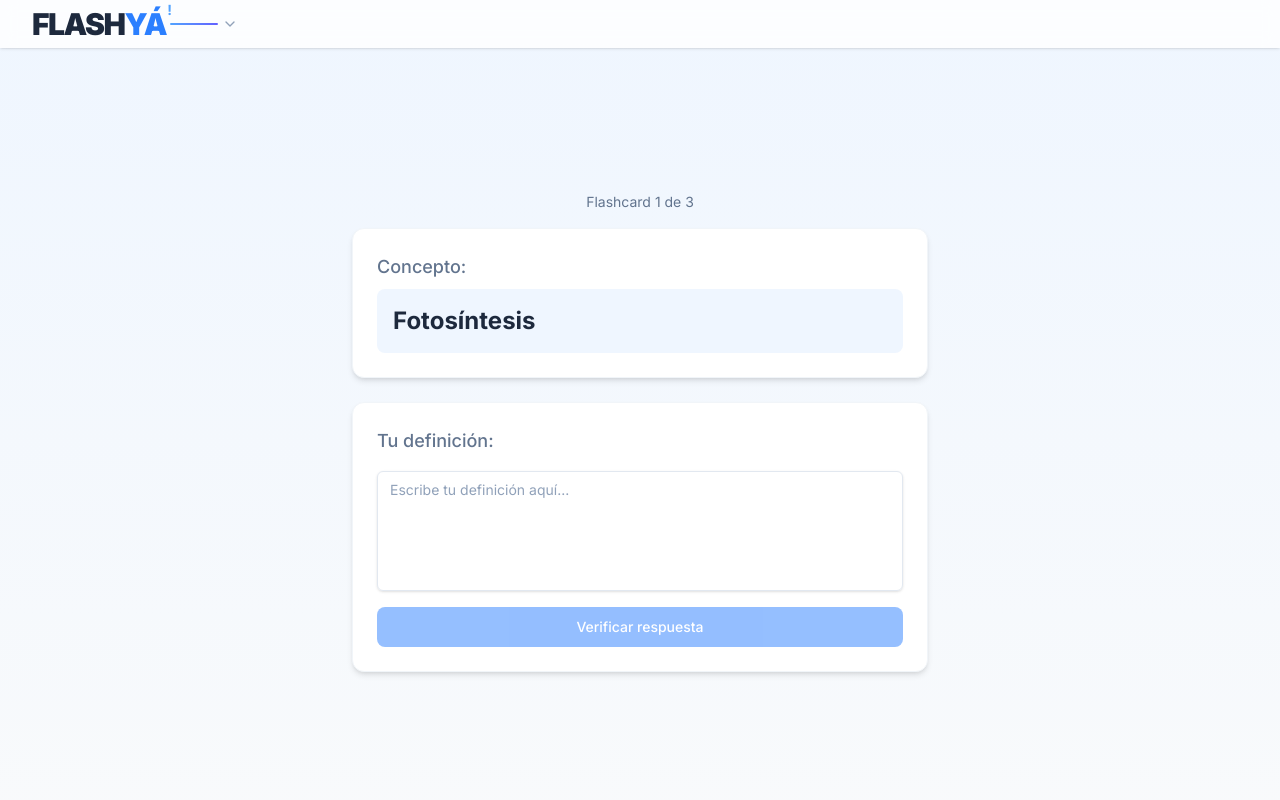
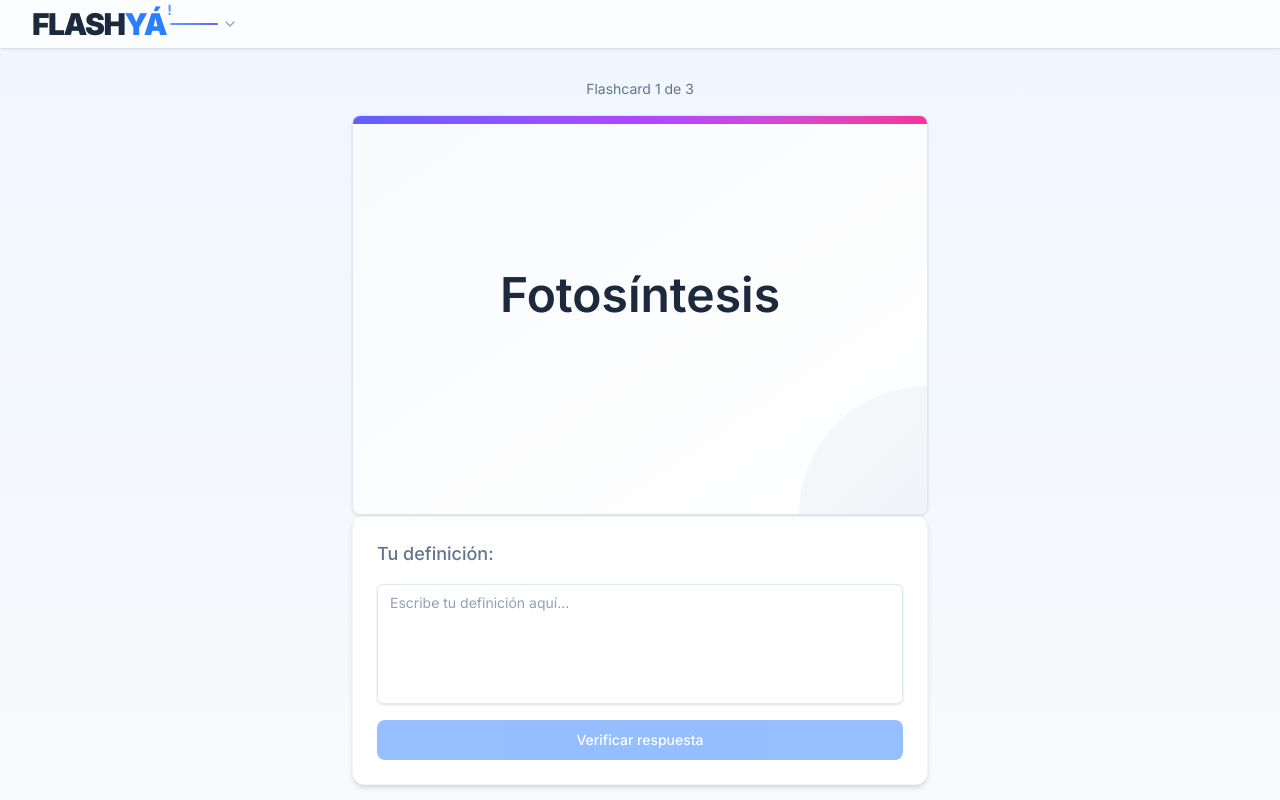
Before and after one commit to leoWeitz/flashYa, a Next.js app in the folder web/: page /practice in a window 1280 px wide. Built offline with nearby package versions, Linux system fonts and the light colour scheme.

Commit message:
add card component to practice page

```diff
--- a/web/src/app/practice/page.tsx
+++ b/web/src/app/practice/page.tsx
@@ -8,6 +8,7 @@ import { Textarea } from "@/components/ui/textarea"
 import { NavBar } from "@/components/nav-bar"
 import { CheckCircle, XCircle, ArrowRight } from "lucide-react"
 import Link from "next/link"
+import { NameCard } from "@/components/ui/nameCard"
 
 // Mock data - in a real app this would come from your database
 const mockFlashcards = [
@@ -208,12 +209,7 @@ export default function PracticePage() {
 
         <div className="w-full max-w-xl">
           {/* Concept Card */}
-          <div className="mb-6 rounded-xl bg-white p-6 shadow-md border border-slate-100">
-            <h2 className="mb-2 text-lg font-medium text-slate-500">Concepto:</h2>
-            <div className="rounded-lg bg-blue-50 p-4">
-              <h3 className="text-2xl font-bold text-slate-800">{currentCard.concept}</h3>
-            </div>
-          </div>
+          <NameCard concept={currentCard.concept} />
 
           {/* Answer Section */}
           <div className="rounded-xl bg-white p-6 shadow-md border border-slate-100">
--- a/web/src/app/test/page.tsx
+++ b/web/src/app/test/page.tsx
@@ -1,7 +1,7 @@
-import { ConceptCard } from "@/components/ui/nameCard";
+import { NameCard } from "@/components/ui/nameCard";
 
 export default function TestPage() {
     return <div>
-        <ConceptCard concept="Pipshas" />
+        <NameCard concept="Pipshas" />
     </div>;
 }
--- a/web/src/components/ui/nameCard.tsx
+++ b/web/src/components/ui/nameCard.tsx
@@ -9,7 +9,7 @@ interface nameCardProps {
   description?: string
 }
 
-export function ConceptCard({ concept, description }: nameCardProps) {
+export function NameCard({ concept, description }: nameCardProps) {
   const [isHovered, setIsHovered] = useState(false)
 
   return (
```
